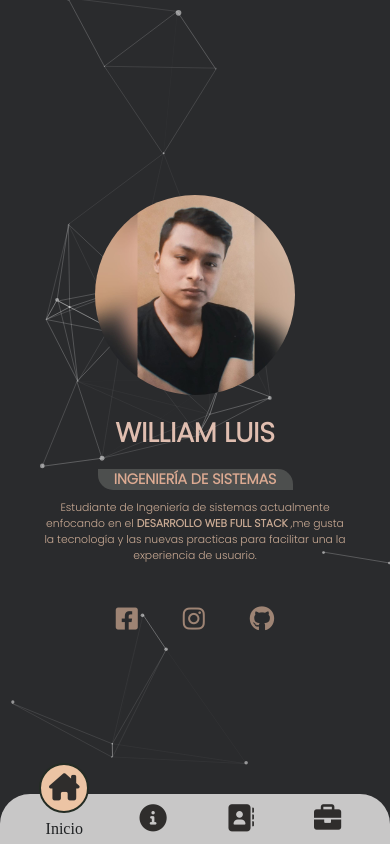
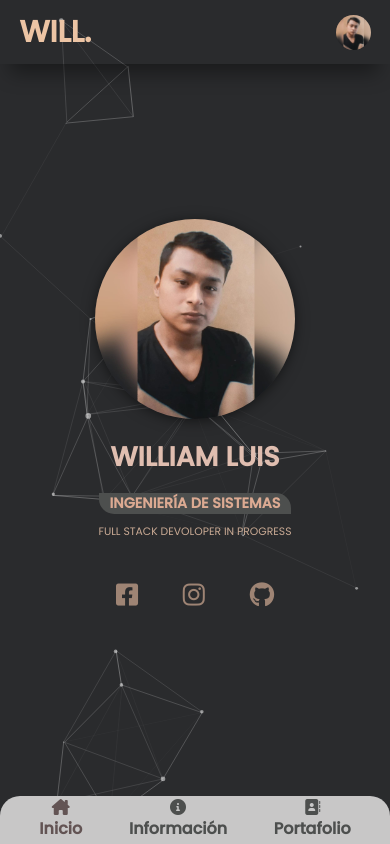
Before and after one commit to WillyRLV/myweb, a plain HTML site: page index.html in a window 390 px wide. Shown: the top 844 px of the page. Drawn offline with Linux system fonts and the light colour scheme.

Commit message:
Mejorando pagina web

```diff
--- a/css/responsive.css
+++ b/css/responsive.css
@@ -1,6 +1,27 @@
-@media screen and (min-width: 600px) {
-  .navbar2 {
-    display: none;
+@media screen and (max-width: 767px) {
+  .nav__menu {
+    position: fixed;
+    bottom: 0;
+    left: 0;
+    background-color: var(--color_nav);
+    width: 100%;
+    height: 3rem;
+    padding: 0 1rem;
+    display: grid;
+    align-content: center;
+    border-radius: 1.25rem 1.25rem 0 0;
+    transition: .5s;
+  }
+
+  .nav__link{
+  color: var(--color_first);
+  }
+
+  .active-link {
+    position: relative;
+    color: var(--color-three);
+    transition: 0.3s;
+
   }
 }
 
@@ -14,10 +35,10 @@
   }
   .perfil {
     display: flex;
-    width: 54%;
     flex-direction: row;
     align-items: center;
     text-align: center;
+
   }
 
   .perfil-3 {
@@ -45,3 +66,13 @@
     margin-top: -50px;
   }
 }
+
+
+/*PARA DISPOSITIVOS MEDIOS*/
+@media screen AND (min-width: 576px) {
+  .nav__list{
+    justify-content: center;
+    column-gap: 6rem;
+  }
+
+}
--- a/css/style.css
+++ b/css/style.css
@@ -1,20 +1,7 @@
-@import url("https://fonts.googleapis.com/css2?family=Poppins:wght@100;300&display=swap");
+/*=============== GOOGLE FONTS ===============*/
+@import url("https://fonts.googleapis.com/css2?family=Open+Sans:wght@400;600&display=swap");
+@import url('https://fonts.googleapis.com/css2?family=Poppins:wght@400;500&display=swap');
 
-* {
-  margin: 0;
-  padding: 0;
-  box-sizing: border-box;
-}
-html{
-  scroll-behavior: smooth;
-}
-
-#particles-js{
-  height: 100vh;
-  width: 100%;
-  position: fixed;
-  z-index: 1;
-}
 
 /*variables colores*/
 
@@ -33,115 +20,67 @@ html{
   --color_link: #9e8474;
   /*COLORES GENERALES*/
   --color_first:  #4d4f4e  ;
-}
+  --color-two:  #4d4f4e ;
+  --color-three:   #635454 ;
 
-/*NAVAR-MOVIL*/
-.navbar2 {
-  width: 100%;
-  height: 50px;
-  background-color: var(--color_nav);
-  position: fixed;
-  display: flex;
-  justify-content: center;
-  align-items: center;
-  transition: 0.5s;
-  border-top-right-radius: 30px;
-  border-top-left-radius: 30px;
-  z-index: 20;
-  bottom: 0%;
-}
 
-.navbar2 ul {
-  display: flex;
-}
-
-.navbar2 ul li {
-  position: relative;
-  list-style: none;
-  text-decoration: none;
-  margin-left: 30px;
-  margin-right: 30px;
-  text-align: center;
-
-  z-index: 1;
-}
-
-.navbar2 ul li a {
-  position: relative;
-  display: flex;
-  justify-content: center;
-  align-items: center;
-  flex-direction: column;
-  text-align: center;
-  font-size: 16px;
-  font-weight: 500;
-}
-
-.navbar2 ul li a .icon {
-  position: relative;
-  display: block;
-  font-size: 1.7em;
-  line-height: 70px;
-  text-align: center;
-  transition: 0.5s;
-  color: var(--color_icons);
-}
-
-.navbar2 ul li.active2 a .icon {
-  transform: translateY(-31.5px);
-}
-
-.navbar2 ul li a .text {
-  position: absolute;
-  color: #1e2022;
-  font-weight: 400;
-  font-size: 1em;
-  transition: 0.5s;
-  opacity: 0;
-  transform: translateY(20px);
-}
-
-.navbar2 ul li.active2 a .text {
-  opacity: 1;
-  transform: translateY(10px);
-}
-
-.indicator {
-  position: absolute;
-  width: 50px;
-  height: 50px;
-  background-color: var(--color_indic);
-  top: -62%;
-  margin-left: 17px;
-  border-radius: 50%;
-  border: 2px solid var(--color_border_ind);
-  transition: 0.5s;
-}
-
-.navbar2 ul li:nth-child(1).active2 ~ .indicator {
-  transform: translateX(calc(3px * 1));
-}
-
-.navbar2 ul li:nth-child(2).active2 ~ .indicator {
-  transform: translateX(calc(46px * 2));
-}
-.navbar2 ul li:nth-child(3).active2 ~ .indicator {
-  transform: translateX(calc(59.5px * 3));
-}
-.navbar2 ul li:nth-child(4).active2 ~ .indicator {
-  transform: translateX(calc(66.5px * 4));
 }
 
 ::-webkit-scrollbar{
   display: none;
 }
-/*PRINCIPAL-------------------------------------------------*/
+
+
+/*particles*/
+#particles-js{
+  height: 100vh;
+  width: 100%;
+  position: fixed;
+  z-index: 1;
+}
+
+
+* {
+  box-sizing: border-box;
+  padding: 0;
+  margin: 0;
+}
+
+html {
+  scroll-behavior: smooth;
+}
+
+body {
+  margin: var(--header-height) 0 0 0;
+  font-family: var(--body-font);
+  font-size: var(--normal-font-size);
+  background-color: var(--color-two);
+  color: var(--text-color);
+}
+
+ul {
+  list-style: none;
+}
+
+a {
+  text-decoration: none;
+}
+
+img {
+  max-width: 100%;
+  height: auto;
+}
+
+/*=============== REUSABLE CSS CLASSES ===============*/
+
+/*=============== HOME ===============*/
 .main {
-  background-color: var(--color_background);
+
   height: 100vh;
   width: 100vw;
 }
 .sec1 {
+  background-color: var(--color_background);
   font-family: "Poppins", sans-serif;
   display: flex;
   justify-content: center;
@@ -170,6 +109,7 @@ html{
 .perfil-img {
   border-radius: 50%;
   margin-bottom: 1em;
+  box-shadow: 0px 2px 16px -3px rgba(0,0,0,0.75);
 }
 
 .cargo {
@@ -202,20 +142,105 @@ html{
 }
 
 .cargo-box{
-  background-color: red;
   background-color: var(--color_first);
-  width: 50%;
+  width: 70%;
   border-top-right-radius: 15px;
   border-bottom-left-radius: 15px;
   margin: auto;
 }
 
+/*=============== HEADER ===============*/
+.header {
+  position: fixed;
+  top: 0;
+  left: 0;
+  width: 100%;
+  background-color: transparent;
+  box-shadow: -1px 20px 20px -11px rgba(0,0,0,0.39);
+  z-index: 30;
+  transition: .5s;
+}
+
+/*=============== NAV ===============*/
+.nav {
+  height: 4em;
+  font-family: "Poppins", sans-serif;
+  display: flex;
+  justify-content: space-between;
+  align-items: center;
+  width: 90%;
+  margin: auto;
+}
+
+.nav__img {
+  width: 35px;
+  border-radius: 50%;
+}
+
+.nav__logo {
+  font-size: 30px;
+  text-transform: uppercase;
+  color: var(--color_indic);
+  font-weight: 600;
+}
+
+
+
+.nav__list,
+.nav__link {
+  display: flex;
+}
+
+.nav__link {
+  flex-direction: column;
+  align-items: center;
+  row-gap: 0.25px;
+  color: var(--color_indic);
+  font-weight: 600;
+}
+
+.nav__list {
+  justify-content: space-around;
+}
+
+.nav__name {
+  font-size: var(--tiny-font-size);
+  /* display: none;*/ /* Minimalist design, hidden labels */
+}
+
+.nav__icon {
+  font-size: 1.5rem;
+}
+
+/*Active link*/
+.active-link {
+  position: relative;
+  color: var(--color_nav);
+  transition: 0.3s;
+
+}
 
 /*ABOUT...............................*/
 
 .about {
+  display: flex;
+
   justify-content: center;
   align-items: center;
   text-align: center;
   color: wheat;
+  z-index: 19;
+  background-color: var(--color-two);
 }
+
+/*PORTAFOLIO...............................*/
+
+.portf {
+  display: flex;
+  justify-content: center;
+  align-items: center;
+  text-align: center;
+  color: wheat;
+  z-index: 19;
+  background-color: var(--color-three);
+}
--- a/index.html
+++ b/index.html
@@ -4,50 +4,54 @@
     <meta charset="UTF-8" />
     <meta http-equiv="X-UA-Compatible" content="IE=edge" />
     <meta name="viewport" content="width=device-width, initial-scale=1.0" />
-    <title>William Luis</title>
+
     <link
       href="https://cdnjs.cloudflare.com/ajax/libs/font-awesome/6.0.0-beta3/css/all.min.css"
       rel="stylesheet"
     />
     <link rel="stylesheet" href="css/style.css" />
     <link rel="stylesheet" href="css/responsive.css" />
+
+    <title>William Luis</title>
   </head>
   <body>
     <!--NAV RESPONSIVE-->
 <div id="particles-js"></div>
-    <nav class="navbar2">
-      <ul>
-        <li class="list active2">
-          <a href="#home" class="punto1">
-            <span class="icon"><i class="fa-solid fa-house-chimney"></i> </span>
-            <span class="text">Inicio</span>
+    <header class="header" id="header">
+      <nav class="nav container">
+          <a href="#" class="nav__logo">Will.</a>
+
+          <div class="nav__menu" id="nav-menu">
+              <ul class="nav__list">
+                  <li class="nav__item">
+                      <a href="#home" class="nav__link active-link">
+                        <i class='fa-solid fa-house-chimney'></i>
+                          <span class="nav__name">Inicio</span>
                       </a>
                   </li>
 
-        <li class="list">
-          <a href="#about" class="punto1">
-            <span class="icon"><i class="fa-solid fa-circle-info"></i></span>
-            <span class="text">Información</span>
-          </a>
-        </li>
-        <li class="list">
-          <a href="#theme" class="punto1">
-            <span class="icon"><i class="fa-solid fa-address-book"></i></span>
-            <span class="text">Temas</span>
+                  <li class="nav__item">
+                      <a href="#about" class="nav__link">
+                        <i class='fa-solid fa-circle-info'></i>
+                          <span class="nav__name">Información</span>
                       </a>
                   </li>
 
-        <li class="list">
-          <a href="#challenge" class="punto1">
-            <span class="icon"><i class="fa-solid fa-briefcase"></i></span>
-
-            <span class="text">Retos</span>
+                  <li class="nav__item">
+                      <a href="#portf" class="nav__link">
+                        <i class='fa-solid fa-address-book'></i>
+                          <span class="nav__name">Portafolio</span>
                       </a>
                   </li>
-        <div class="indicator"></div>
               </ul>
+          </div>
+
+          <img src="img/perfil.jpg" alt="" class="nav__img">
       </nav>
+  </header>
 
+
+<main>
     <!---SECTIONS-->
       <!--PRINCIPAL.............................................-->
 
@@ -64,10 +68,7 @@
 
 
             <p class="text-description">
-              Estudiante de Ingeniería de sistemas actualmente enfocando en el
-              <strong>DESARROLLO WEB FULL STACK</strong> ,me gusta la tecnología
-              y las nuevas practicas para facilitar una la experiencia de
-              usuario.
+              FULL STACK DEVOLOPER IN PROGRESS
             </p>
           </div>
 
@@ -119,12 +120,28 @@
       </section>
 
       <!--SECTION 2-->
-      <section class=" sec about main" id="about">HOLA2</section>
+      <section class="sec about main" id="about">
+
+        <div>
+          <h2>HOLA</h2>
+          <H3>Acerca de mi...</H3>
+          <p>Me dedico a la programación y diseño de paginas web tanto landing como aplicaciones.</p>
+
+          <img src="img/frontend-backend.png" alt="" width="200">
+        </div>
+
+
+      </section>
+
+      <section class=" sec portf main" id="portf">HOLA3</section>
+
+    </main>
 
       <!--PARTICLES-->
+      <script src="js/main.js"></script>
       <script src="js/particles.min.js"></script>
 
-    <script src="js/main.js"></script>
+
     <script src="js/app.js"></script>
   </body>
 </html>
--- a/js/main.js
+++ b/js/main.js
@@ -1,12 +1,30 @@
-/*NAVARRRRRR SCRIPT MOBILE*/
-const list = document.querySelectorAll('.list');
-  function activeLink(){
-    list.forEach(
-      (item) =>
-    item.classList.remove('active2')
-    );
+/*=============== SCROLL SECTIONS ACTIVE LINK ===============*/
+const sections = document.querySelectorAll('section[id]')
 
-   this.classList.add('active2');
-  }
-  list.forEach((item) =>
-  item.addEventListener('click',activeLink));
+function scrollActive(){
+    const scrollY = window.pageYOffset
+
+    sections.forEach(current =>{
+        const sectionHeight = current.offsetHeight,
+            sectionTop = current.offsetTop - 50,
+            sectionId = current.getAttribute('id')
+
+        if(scrollY > sectionTop && scrollY <= sectionTop + sectionHeight){
+            document.querySelector('.nav__menu a[href*=' + sectionId + ']').classList.add('active-link')
+        }else{
+            document.querySelector('.nav__menu a[href*=' + sectionId + ']').classList.remove('active-link')
+        }
+    })
+}
+window.addEventListener('scroll', scrollActive)
+
+
+
+
+
+  /** FADE PAGE*/
+
+  const sec1Bg = document.getElementById('home')
+  window.addEventListener('scroll', function(){
+    sec1Bg.style.opacity = 1 - +window.pageYOffset/550+ '';
+  });
```
Lines whose indentation alone changed are shown as unchanged.
